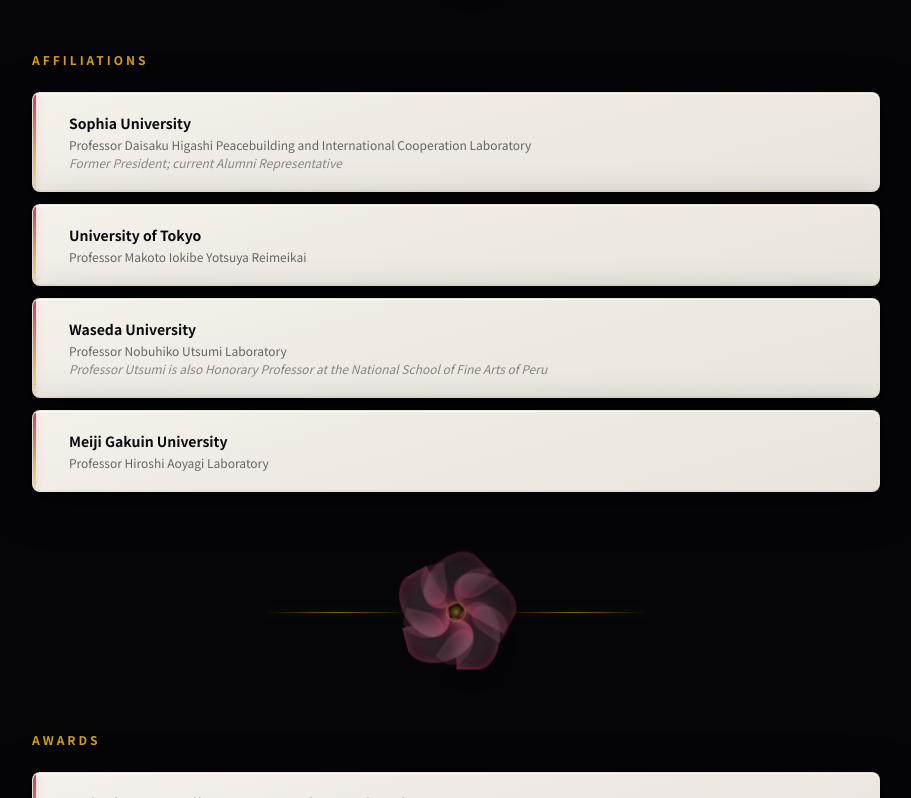
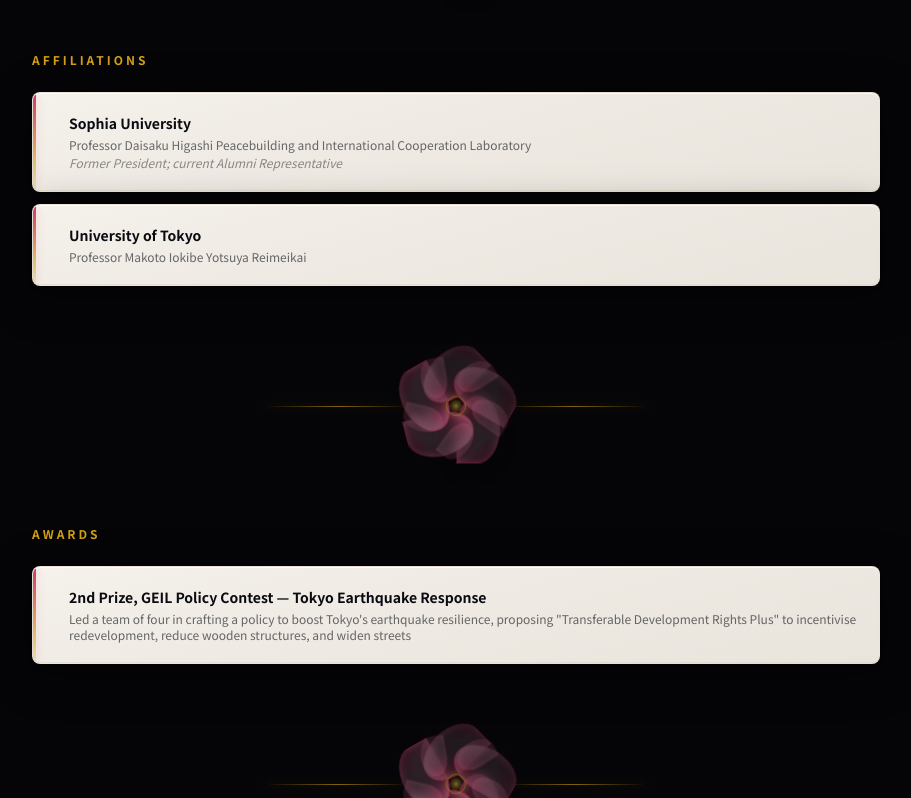
Before and after one commit to rskyex/portfolio, a Next.js app: page /about in a window 1280 px wide. Shown: the part 3544-4342 px from the top of the page, without its empty margins (184-1095 px from the left). Built offline with nearby package versions, Linux system fonts and the light colour scheme; a web font is replaced by a local one.

Commit message:
Remove Waseda and Meiji Gakuin affiliations
https://claude.ai/code/session_01RhAejMxyiLfubjcdpqeuBS

```diff
--- a/src/app/about/page.tsx
+++ b/src/app/about/page.tsx
@@ -189,8 +189,6 @@ export default function AboutPage() {
             {[
               { institution: 'Sophia University', detail: 'Professor Daisaku Higashi Peacebuilding and International Cooperation Laboratory', role: 'Former President; current Alumni Representative' },
               { institution: 'University of Tokyo', detail: 'Professor Makoto Iokibe Yotsuya Reimeikai' },
-              { institution: 'Waseda University', detail: 'Professor Nobuhiko Utsumi Laboratory', role: 'Professor Utsumi is also Honorary Professor at the National School of Fine Arts of Peru' },
-              { institution: 'Meiji Gakuin University', detail: 'Professor Hiroshi Aoyagi Laboratory' },
             ].map((aff, i) => (
               <div key={i} className="card-washi card-washi-about p-5 relative overflow-hidden">
                 <div className="glow-bar absolute left-0 top-0 bottom-0" />
```
